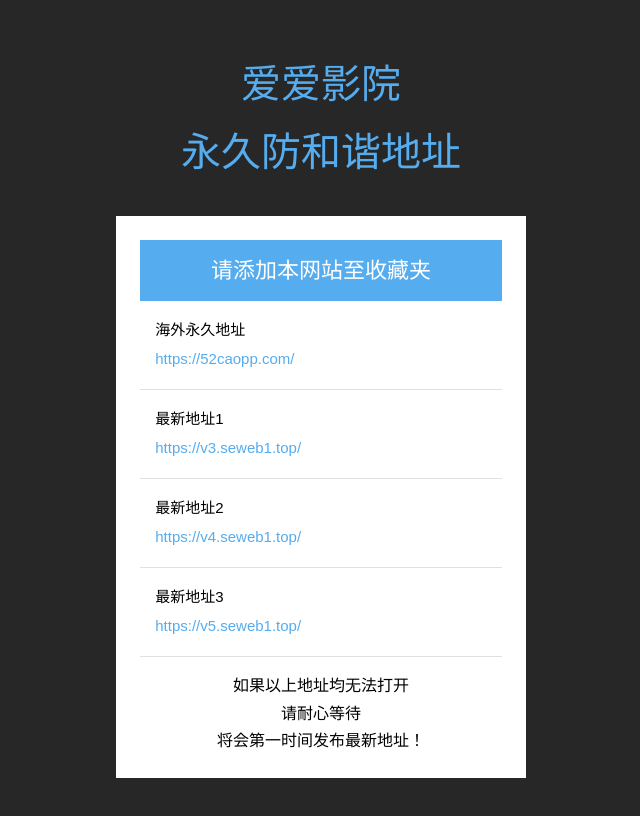
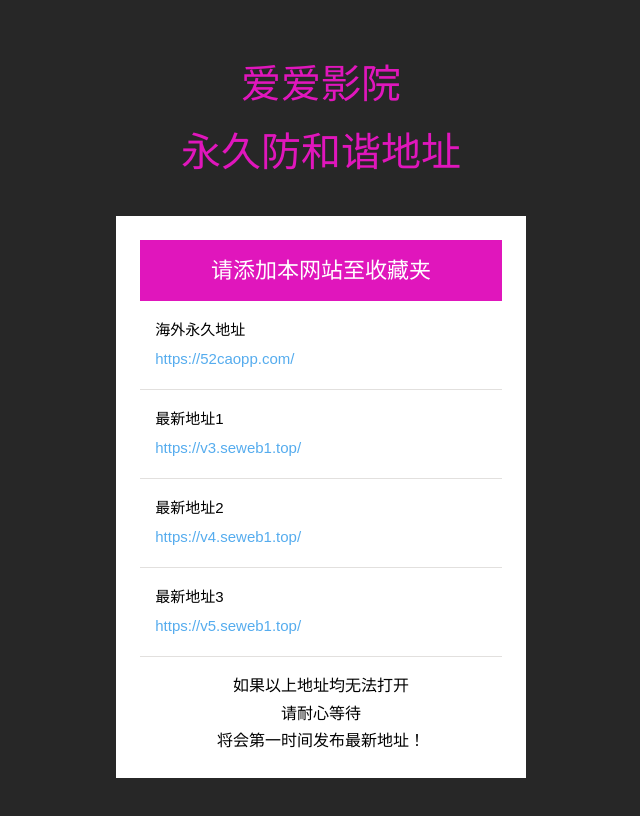
Before and after one commit to 22wa/22video, a plain HTML site: page index.html in a window 1280 px wide. Shown: the whole page, without its empty margins (319-959 px from the left). Drawn offline with Linux system fonts and the light colour scheme.

Commit message:
Update index.html

```diff
--- a/index.html
+++ b/index.html
@@ -70,7 +70,7 @@ label{
 .main h1{
     font-size: 40px;
     text-align: center;
-    color: #55ACEE;
+    color: #e016bc;
     margin-bottom: 30px;
     text-transform: uppercase;
 }
@@ -87,7 +87,7 @@ p.footer {
 	margin-top:30px;
 }
 p.footer a {
-	color:#55ACEE;
+	color:#e016bc;
 }
 p.footer a:hover {
 	color: #000;
@@ -101,7 +101,7 @@ p.footer a:hover {
     font-size: 22px;
     color: #fff;
     text-align: center;
-    background: #55acee;
+    background: #e016bc;
     padding: 12px 0;
 }
 .content-top p {
```
